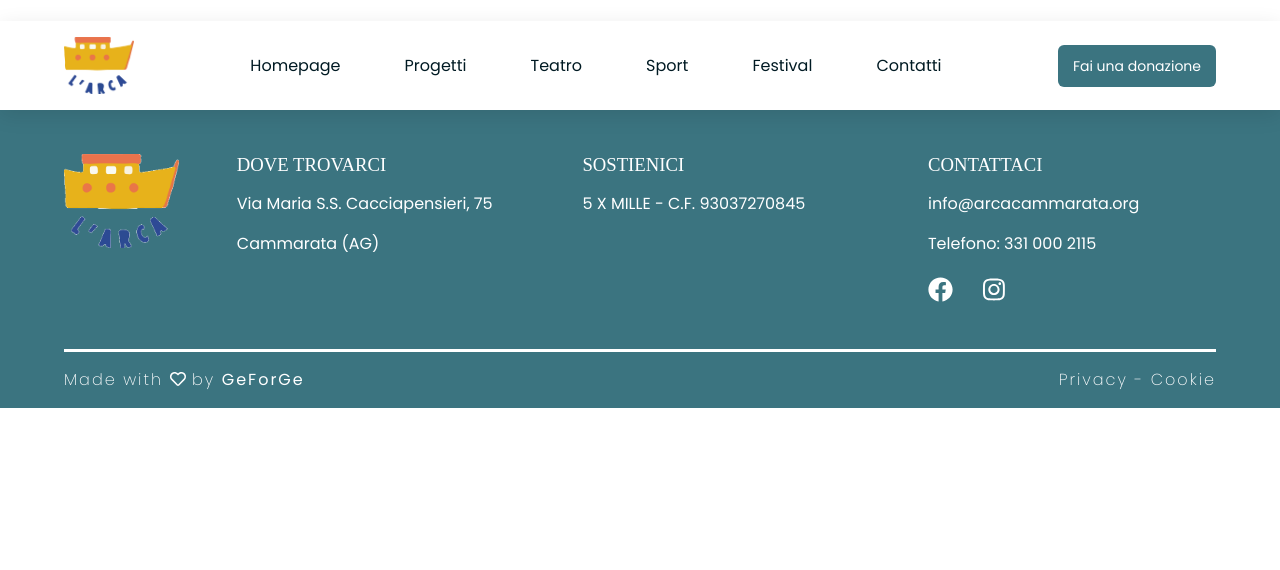
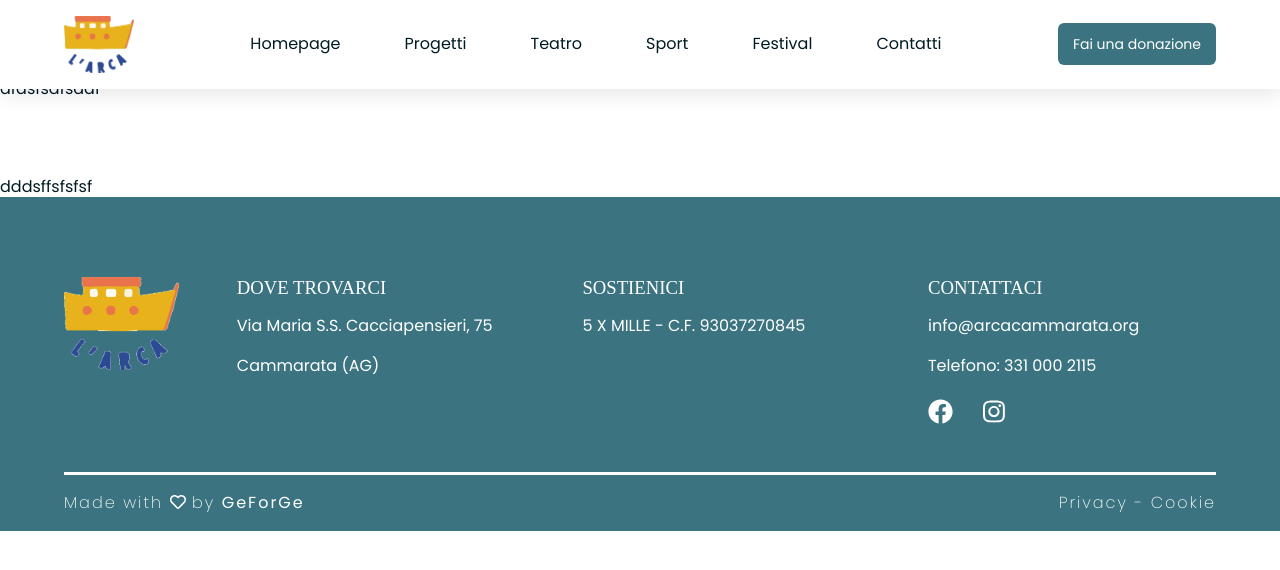
Before and after one commit to vitodigrigoli/nextjs-md-blog-with-transition, a Next.js app: page /contatti in a window 1280 px wide. Shown: the top 570 px of the page. Built offline with nearby package versions, Linux system fonts and the light colour scheme; a web font is replaced by a local one.

Commit message:
Add fb sidebar

```diff
--- a/package.json
+++ b/package.json
@@ -23,6 +23,7 @@
     "normalize.css": "^8.0.1",
     "react": "17.0.2",
     "react-dom": "17.0.2",
+    "react-facebook": "^8.1.4",
     "react-image-gallery": "^1.2.7",
     "react-responsive": "^9.0.0-beta.4",
     "react-skrollr": "^1.0.4",
--- a/pages/contatti.js
+++ b/pages/contatti.js
@@ -1,7 +1,12 @@
 export default function Contatti(){
 	return(
-		<div className="page page-four">
-			<h1>Contatti</h1>
-		</div>
+		<main>
+			<article className="article">
+				dfasfsafsadf
+			</article>
+			<aside>
+				dddsffsfsfsf
+			</aside>
+		</main>
 	)
 }
--- a/styles/globals.css
+++ b/styles/globals.css
@@ -21,7 +21,6 @@ body {
   background-color: white;
   font-family: 'Poppins', sans-serif;
   color: var(--black);
-  overflow-x: hidden;
 }
 
 h1, h2, h3, h4, h5, h6{font-family: 'Galindo', cursive; margin-block-end: 0.5em; font-weight: 400;}
@@ -259,9 +258,9 @@ hr{display: block; width: 80%; position: relative; margin: 30px auto; height: 2p
 
 /* Article
 ------------------------------------------------------------------------- */
-.article{display: flex; justify-content: space-between; padding: 10vh 0; flex-wrap: wrap}
-.article__content{border:1px solid red; width: 70%; position: relative}
-.article__sidebar{border: 1px solid blue; width: 20%}
+.article{display: flex; justify-content: space-between; padding: 10vh 0; flex-wrap: wrap; align-self: flex-start}
+.article__content{border:1px solid red; width: calc(90% - 400px);}
+.article__sidebar{position: -webkit-sticky;  position: sticky;  top: 20%; height: 470px; width: 400px; border: 1px solid green;}
 .article h1,
 .article h2,
 .article h3,
@@ -275,7 +274,6 @@ hr{display: block; width: 80%; position: relative; margin: 30px auto; height: 2p
   .article__content{width: 100%}
   .article__sidebar{display: none;}
 }
-
 
 
 
```
Also changed, not shown: pages/posts/[slug].js (+4 -12 lines), 1 other file (tests, documents, lock files or other folders).
